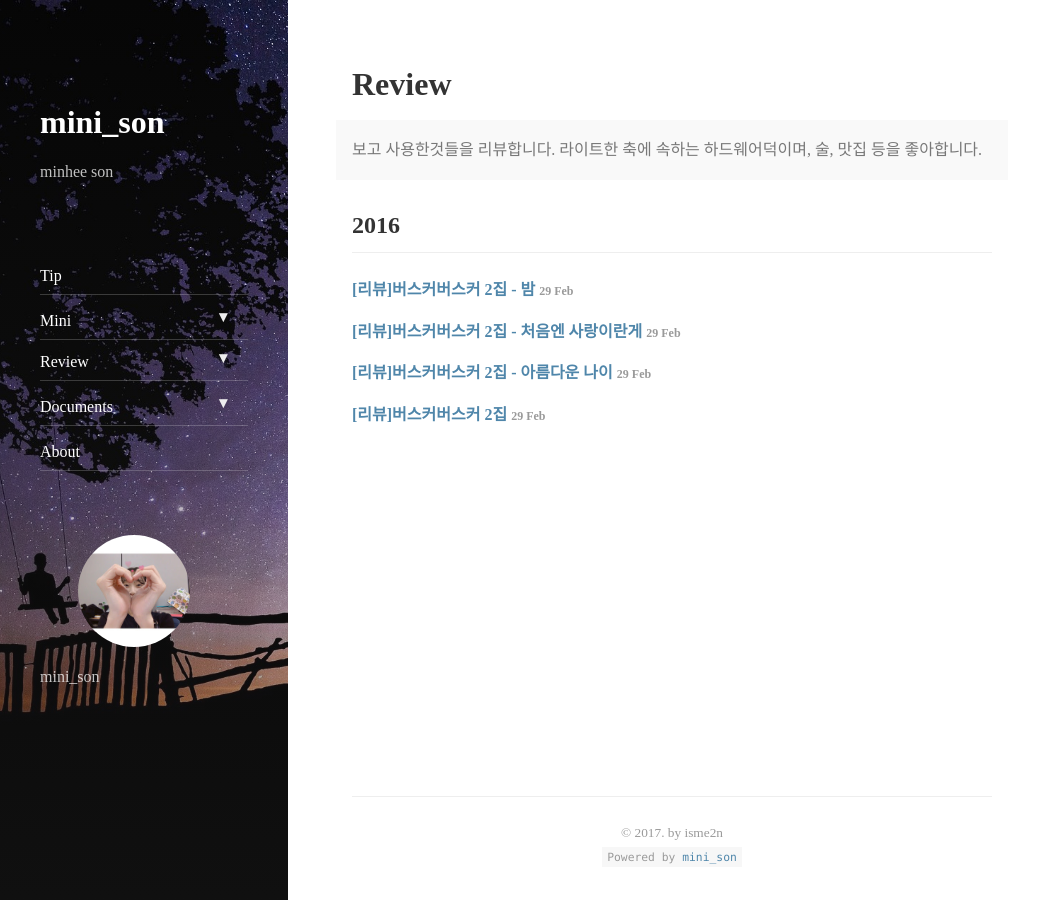
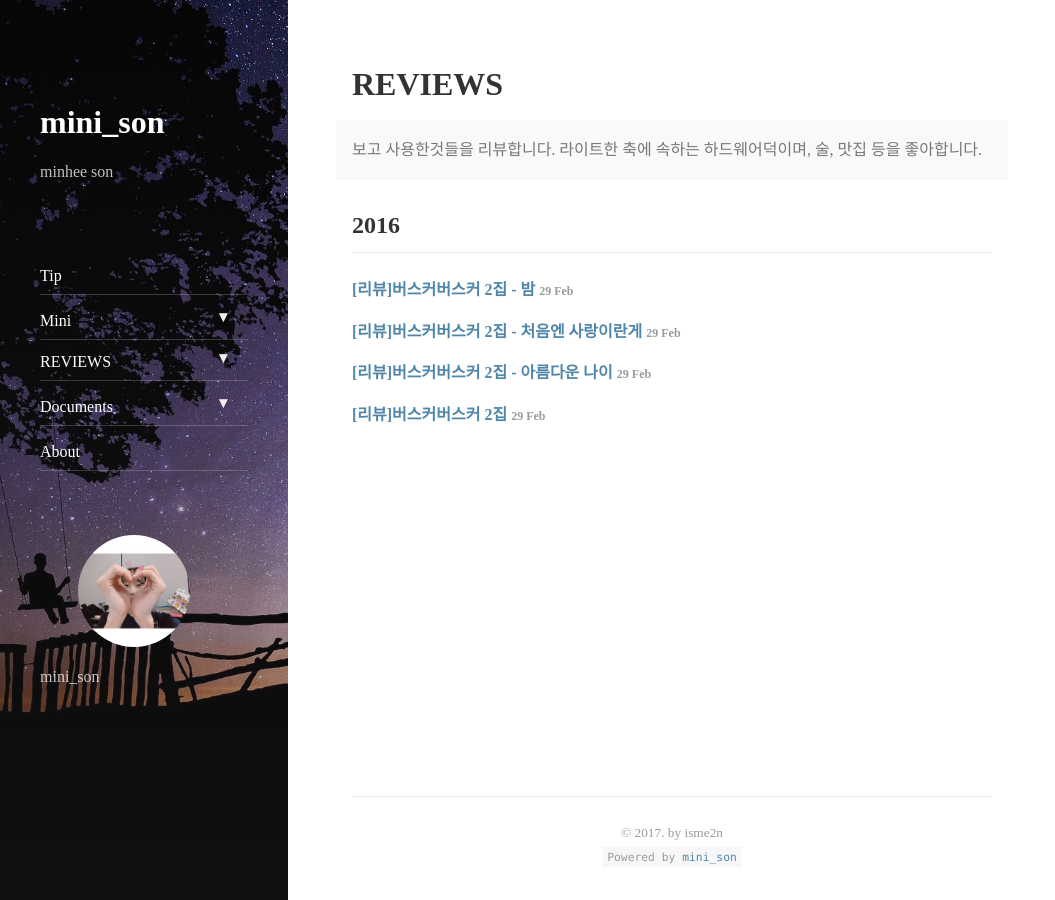
Before and after one commit to minheeson/minheeson.github.io, a Jekyll site: the page built from _featured_categories/reviews.md, in a window 1280 px wide and 900 px high. Shown: the whole window, without its empty margins (0-1055 px from the left). Built offline with Jekyll 4.4.1, drawn with Linux system fonts in a browser that asks for light colours; nearby versions of some CDN libraries.

Commit message:
modify theme

```diff
--- a/_config.yml
+++ b/_config.yml
@@ -56,7 +56,7 @@ copyright:           '&copy; 2017. by isme2n'
 permalink:           pretty
 
 # Pagination configuration (used by the `blog` layout)
-paginate:            8
+paginate:            5
 paginate_path:       '/page-:num/'
 
 # If you are upgrading form a v5 verison of Hydejack, uncomment the two lines below,
--- a/_featured_categories/review.md
+++ b/_featured_categories/reviews.md
@@ -1,6 +1,6 @@
 ---
 layout: list
-title: Review
+title: REVIEWS
 slug: review
 menu: true
 submenu: true
```
